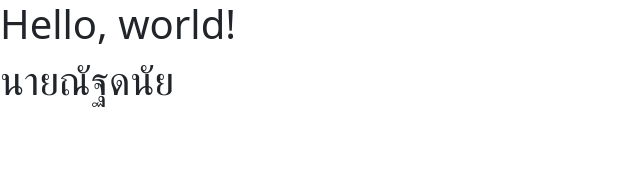
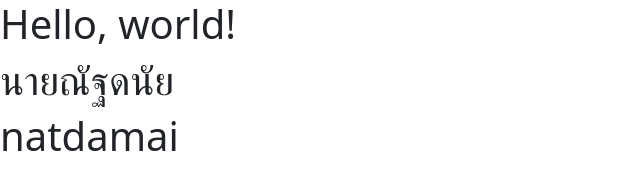
Before and after one commit to NatdanaiPong/web_html, a plain HTML site: page index.html in a window 1280 px wide. Shown: the whole page, without its empty margins (0-640 px from the left). Drawn offline with nearby package versions, Linux system fonts and the light colour scheme.

Commit message:
natdanai

```diff
--- a/index.html
+++ b/index.html
@@ -9,6 +9,8 @@
   <body>
     <h1>Hello, world!</h1>
     <h1>นายณัฐดนัย </h1>
+    <h1>natdamai </h1>
+
     <script src="https://cdn.jsdelivr.net/npm/bootstrap@5.3.3/dist/js/bootstrap.bundle.min.js" integrity="sha384-YvpcrYf0tY3lHB60NNkmXc5s9fDVZLESaAA55NDzOxhy9GkcIdslK1eN7N6jIeHz" crossorigin="anonymous"></script>
   </body>
 </html>
```
